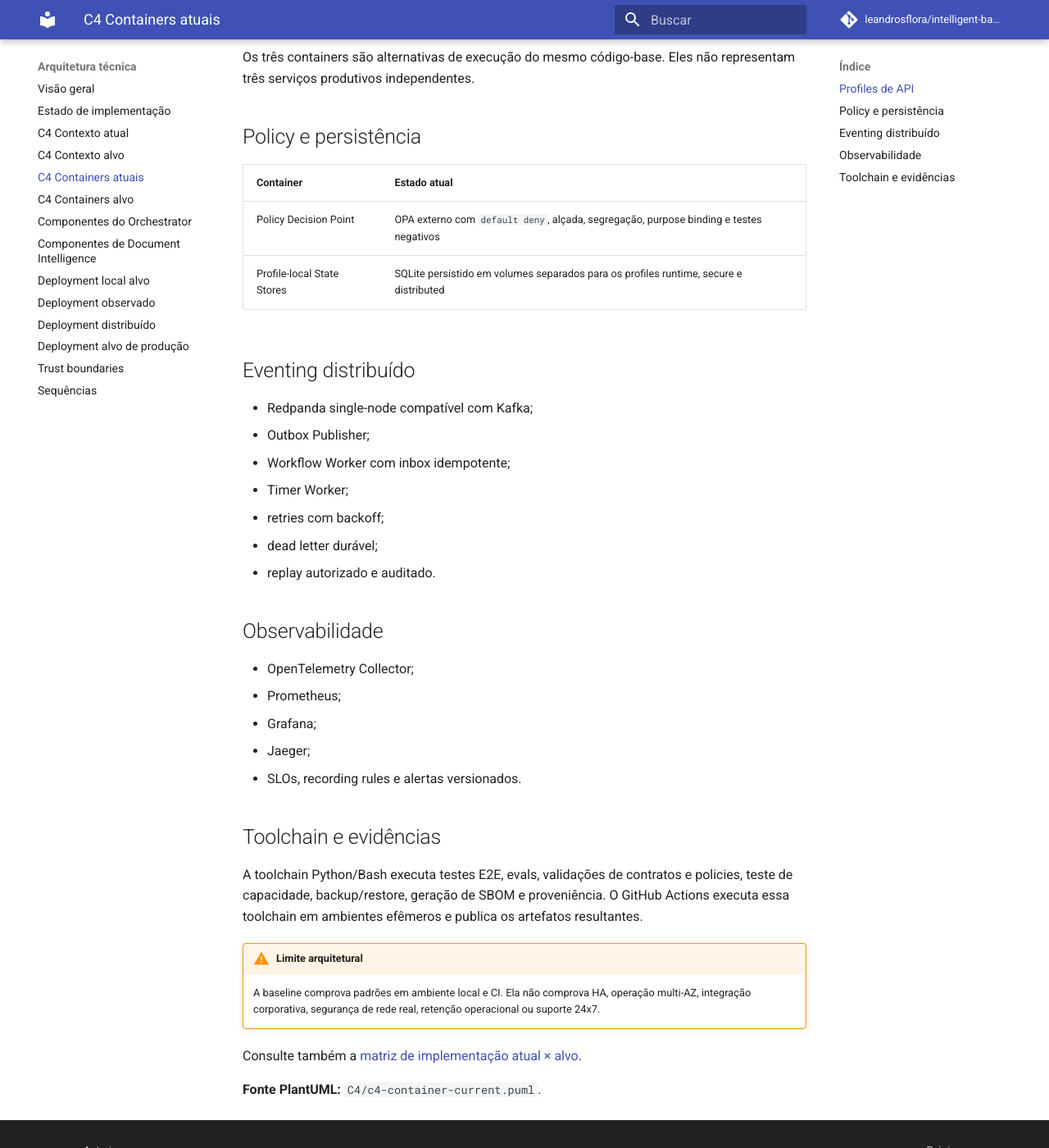
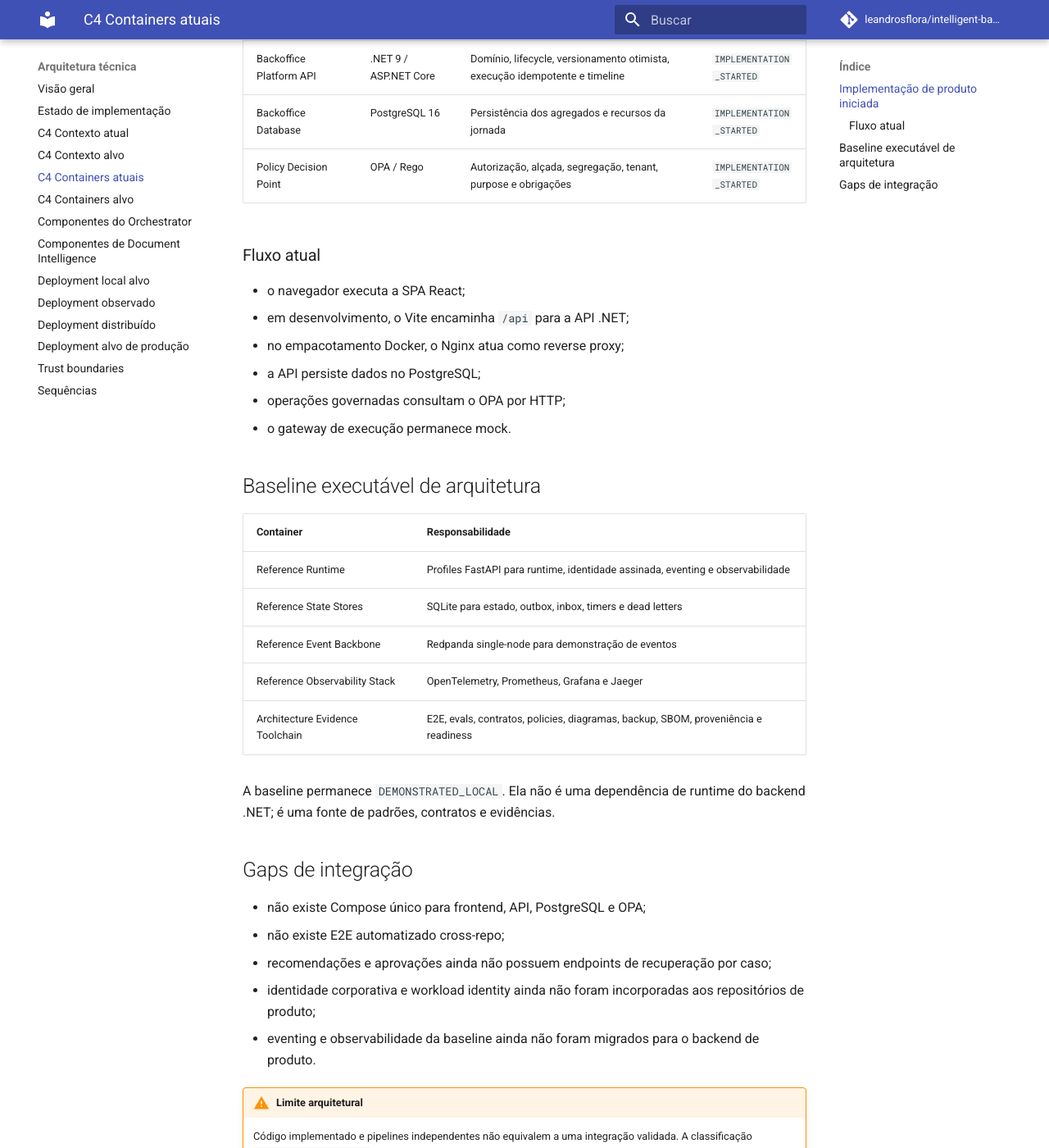
Before and after one commit to leandrosflora/intelligent-backoffice-platform-architecture, an MkDocs documentation site: the page built from docs/architecture/c4-container-current.md, in a window 1280 px wide and 1400 px high, scrolled down 925 px. Shown: the whole window at 82% size. Built offline with MkDocs 1.6.1 and Material for MkDocs 9.7.7, drawn with Linux system fonts in a browser that asks for light colours; comment, search, counter and statistics services are not loaded; some of the changed text lies outside the part shown.

Commit message:
Atualiza descrição dos containers atuais

```diff
--- a/docs/architecture/c4-container-current.md
+++ b/docs/architecture/c4-container-current.md
@@ -1,53 +1,59 @@
 # C4 — Containers atuais
 
-O nível de containers atual representa os processos, stores e ferramentas que podem ser executados hoje no ambiente de referência. Os profiles compartilham o mesmo código-base, mas ativam topologias diferentes para demonstrar capacidades específicas.
+O nível de containers atual separa duas trilhas:
+
+1. **implementação de produto iniciada**, formada pelo frontend React e pelo backend .NET;
+2. **baseline executável de arquitetura**, mantida neste repositório para demonstrar padrões e controles.
 
 [![C4 containers atuais](../assets/diagrams/c4-container-current.png)](../assets/diagrams/c4-container-current.svg)
 
 [**Abrir diagrama em SVG**](../assets/diagrams/c4-container-current.svg)
 
-## Profiles de API
+## Implementação de produto iniciada
 
-| Container | Profile | Responsabilidade |
-|---|---|---|
-| Reference API | `runtime`, `observability` | Lifecycle, documentos determinísticos, investigação, recomendação, aprovação, execução mock e timeline |
-| Secure API | `secure` | Mesmo domínio com identidade JWT EdDSA e validação de claims |
-| Distributed API | `distributed` | Mesmo domínio com transactional outbox, eventing e operações de DLQ e replay |
+| Container | Tecnologia | Responsabilidade | Estado |
+|---|---|---|---|
+| Intelligent Backoffice Frontend | React 19 / Vite | Jornada de casos, documentos, evidências, investigação, aprovação, execução e reconciliação | `IMPLEMENTATION_STARTED` |
+| Frontend Reverse Proxy | Nginx | Serve a SPA e encaminha `/api` ao backend | `IMPLEMENTATION_STARTED` |
+| Backoffice Platform API | .NET 9 / ASP.NET Core | Domínio, lifecycle, versionamento otimista, execução idempotente e timeline | `IMPLEMENTATION_STARTED` |
+| Backoffice Database | PostgreSQL 16 | Persistência dos agregados e recursos da jornada | `IMPLEMENTATION_STARTED` |
+| Policy Decision Point | OPA / Rego | Autorização, alçada, segregação, tenant, purpose e obrigações | `IMPLEMENTATION_STARTED` |
 
-Os três containers são alternativas de execução do mesmo código-base. Eles não representam três serviços produtivos independentes.
+### Fluxo atual
 
-## Policy e persistência
+- o navegador executa a SPA React;
+- em desenvolvimento, o Vite encaminha `/api` para a API .NET;
+- no empacotamento Docker, o Nginx atua como reverse proxy;
+- a API persiste dados no PostgreSQL;
+- operações governadas consultam o OPA por HTTP;
+- o gateway de execução permanece mock.
 
-| Container | Estado atual |
+## Baseline executável de arquitetura
+
+| Container | Responsabilidade |
 |---|---|
-| Policy Decision Point | OPA externo com `default deny`, alçada, segregação, purpose binding e testes negativos |
-| Profile-local State Stores | SQLite persistido em volumes separados para os profiles runtime, secure e distributed |
+| Reference Runtime | Profiles FastAPI para runtime, identidade assinada, eventing e observabilidade |
+| Reference State Stores | SQLite para estado, outbox, inbox, timers e dead letters |
+| Reference Event Backbone | Redpanda single-node para demonstração de eventos |
+| Reference Observability Stack | OpenTelemetry, Prometheus, Grafana e Jaeger |
+| Architecture Evidence Toolchain | E2E, evals, contratos, policies, diagramas, backup, SBOM, proveniência e readiness |
 
-## Eventing distribuído
+A baseline permanece `DEMONSTRATED_LOCAL`. Ela não é uma dependência de runtime do backend .NET; é uma fonte de padrões, contratos e evidências.
 
-- Redpanda single-node compatível com Kafka;
-- Outbox Publisher;
-- Workflow Worker com inbox idempotente;
-- Timer Worker;
-- retries com backoff;
-- dead letter durável;
-- replay autorizado e auditado.
+## Gaps de integração
 
-## Observabilidade
-
-- OpenTelemetry Collector;
-- Prometheus;
-- Grafana;
-- Jaeger;
-- SLOs, recording rules e alertas versionados.
-
-## Toolchain e evidências
-
-A toolchain Python/Bash executa testes E2E, evals, validações de contratos e policies, teste de capacidade, backup/restore, geração de SBOM e proveniência. O GitHub Actions executa essa toolchain em ambientes efêmeros e publica os artefatos resultantes.
+- não existe Compose único para frontend, API, PostgreSQL e OPA;
+- não existe E2E automatizado cross-repo;
+- recomendações e aprovações ainda não possuem endpoints de recuperação por caso;
+- identidade corporativa e workload identity ainda não foram incorporadas aos repositórios de produto;
+- eventing e observabilidade da baseline ainda não foram migrados para o backend de produto.
 
 !!! warning "Limite arquitetural"
-    A baseline comprova padrões em ambiente local e CI. Ela não comprova HA, operação multi-AZ, integração corporativa, segurança de rede real, retenção operacional ou suporte 24x7.
+    Código implementado e pipelines independentes não equivalem a uma integração validada. A classificação `VALIDATED_INTEGRATION` exige execução conjunta, evidências reproduzíveis e critérios operacionais aprovados.
 
-Consulte também a [matriz de implementação atual × alvo](implementation-status.md).
+Consulte:
+
+- [repositórios de implementação do produto](../implementation/product-repositories.md);
+- [matriz de implementação atual × alvo](implementation-status.md).
 
 **Fonte PlantUML:** `C4/c4-container-current.puml`.
```
